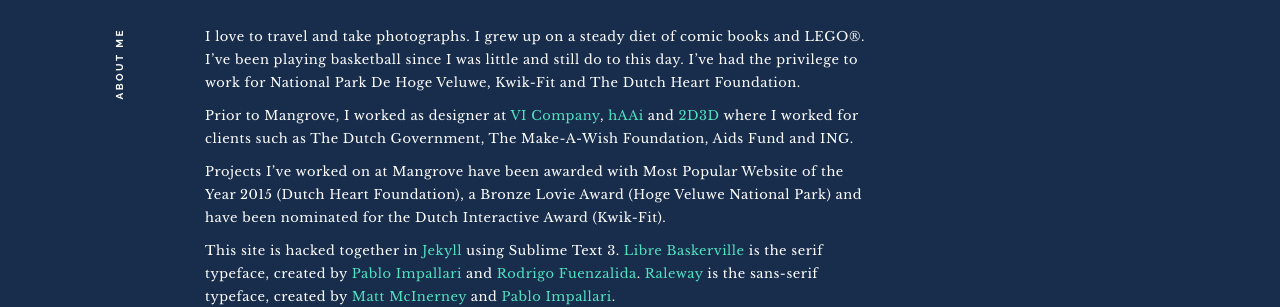
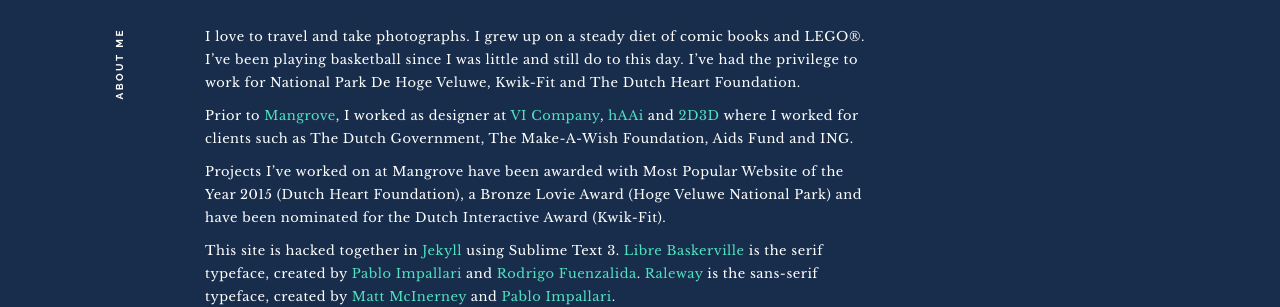
Before and after one commit to jpkoudstaal/jpkoudstaal.github.io, a Jekyll site: the page built from index.html, in a window 1280 px wide and 900 px high, scrolled down 1464 px. Shown: the part 153-460 px from the top of the window. Built offline with Jekyll 4.4.1, drawn with Linux system fonts in a browser that asks for light colours; nearby versions of some CDN libraries.

Commit message:
fixed a link

```diff
--- a/_layouts/default.html
+++ b/_layouts/default.html
@@ -42,7 +42,7 @@
       <div class="xs10 mt8 lg7 xl6 content--primary">
         <p class="p--secondary">I love to travel and take photographs. I grew up on a steady diet of comic books and LEGO®. I’ve been playing basketball since I was little and still do to this day. I’ve had the privilege to work for National Park De Hoge Veluwe, Kwik-Fit and The Dutch Heart Foundation.</p>
 
-        <p class="p--secondary">Prior to Mangrove, I worked as designer at <a href="http://vicompany.nl"  target="_blank">VI Company</a>, <a href="http://haai.nl" target="_blank">hAAi</a> and <a href="http://2d3d.nl" target="_blank">2D3D</a> where I worked for clients such as The Dutch Government, The Make-A-Wish Foundation, Aids Fund and ING.</p>
+        <p class="p--secondary">Prior to <a href="http://mangrove.com" target="_blank">Mangrove</a>, I worked as designer at <a href="https://vicompany.nl"  target="_blank">VI Company</a>, <a href="http://haai.nl" target="_blank">hAAi</a> and <a href="http://2d3d.nl" target="_blank">2D3D</a> where I worked for clients such as The Dutch Government, The Make-A-Wish Foundation, Aids Fund and ING.</p>
 
         <p class="p--secondary">Projects I’ve worked on at Mangrove have been awarded with Most Popular Website of the Year 2015 (Dutch Heart Foundation), a Bronze Lovie Award (Hoge Veluwe National Park) and have been nominated for the Dutch Interactive Award (Kwik-Fit).</p>
 
```
